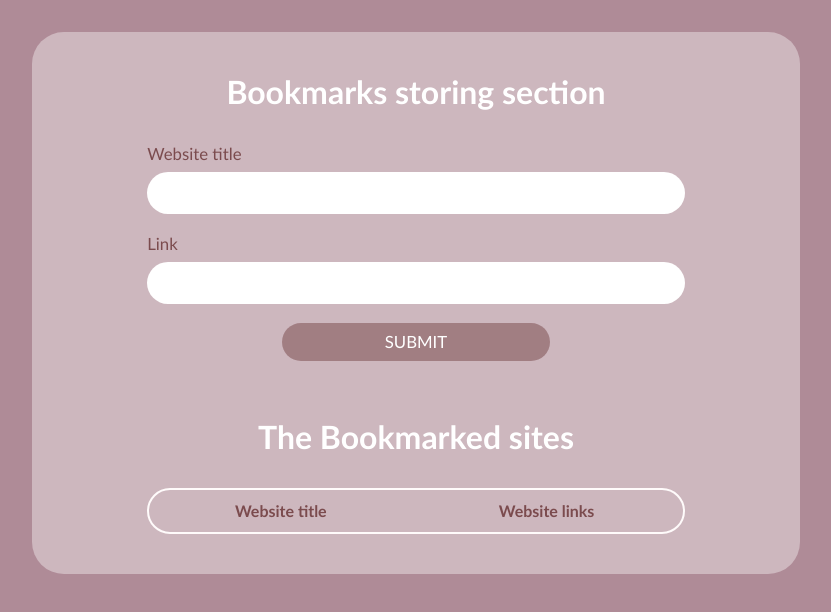
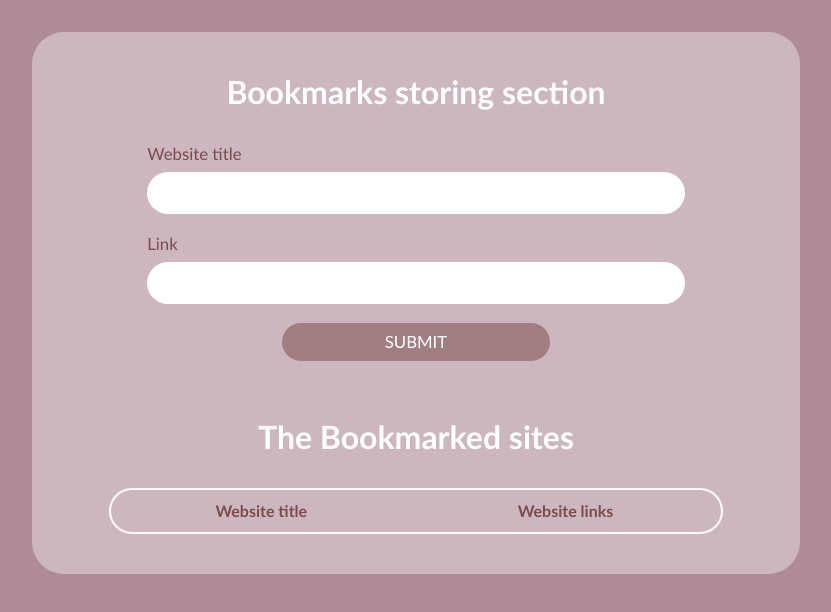
Before and after one commit to nepali-rakshya/bookmarks_storing_js, a plain HTML site: page index.html in a window 1280 px wide. Shown: the whole page, without its empty margins (224-1055 px from the left). Drawn offline with Linux system fonts and the light colour scheme.

Commit message:
data display

```diff
--- a/index.css
+++ b/index.css
@@ -65,8 +65,8 @@ button {
 
 table {
   border: 2px solid rgb(255, 251, 251);
-
-  width: 70%;
+  min-width: 80%;
+  max-width: 90%;
   margin: 0 auto;
   border-radius: 1.5em;
 }
@@ -78,6 +78,8 @@ th {
 th,
 td {
   padding: 0.6em;
+  max-width: 300px;
+  overflow: hidden;
 }
 
 .bottomBorder {
--- a/index.js
+++ b/index.js
@@ -14,7 +14,6 @@ function valueL() {
 }
 
 function storeValues() {
-  for (let i = 1; i--; ) {
   let web = document.getElementsByTagName("tbody")[0];
   let newTR = document.createElement("tr");
   let newTD1 = document.createElement("td");
@@ -32,7 +31,6 @@ function storeValues() {
   tableHead.classList.add("bottomBorder");
   tableHead2.classList.add("bottomBorder");
 }
-}
 
 let button = document.getElementsByTagName("button")[0];
 
```
Lines whose indentation alone changed are shown as unchanged.
